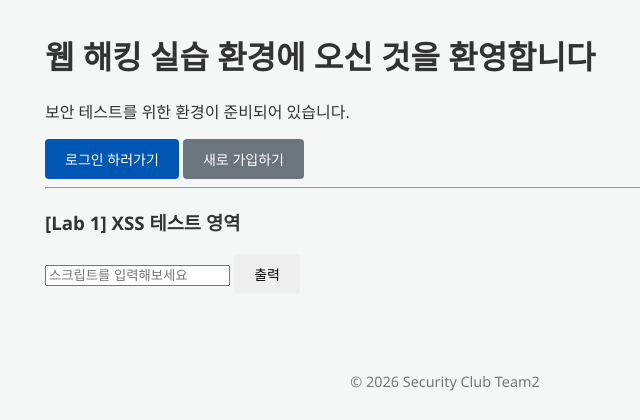
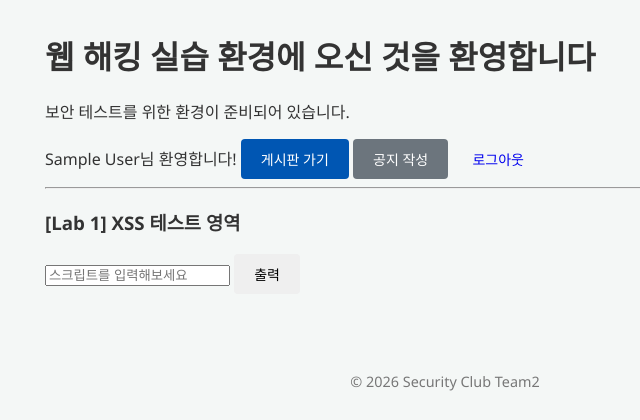
Before and after one commit to kangyeson/Security-Club-Team2, a Flask app: page / in a window 1280 px wide. Shown: the part 56-476 px from the top of the page, without its empty margins (195-835 px from the left). Run offline with Flask 3, Linux system fonts and the light colour scheme; the visitor is signed in with stand-in values (Sample User, id 1).

Commit message:
[Fix] 로그인 후 홈 화면에 환영 메시지, 게시판/로그아웃 버튼 표시
- 로그인 전: 로그인/회원가입 버튼
- 로그인 후: 환영 메시지 + 게시판 가기 + 로그아웃 버튼
- 관리자: 공지 작성 버튼 추가 표시

Co-Authored-By: Claude Sonnet 4.6 <noreply@anthropic.com>

```diff
--- a/templates/index.html
+++ b/templates/index.html
@@ -11,8 +11,17 @@
     <h1>웹 해킹 실습 환경에 오신 것을 환영합니다</h1>
     <p>보안 테스트를 위한 환경이 준비되어 있습니다.</p>
     <div class="auth-buttons">
+        {% if current_user %}
+        <span class="welcome-text">{{ session.get('user_name', current_user) }}님 환영합니다!</span>
+        <a href="{{ url_for('board.board_list') }}" class="btn btn-primary">게시판 가기</a>
+        {% if is_admin %}
+        <a href="{{ url_for('admin.notice_write_page') }}" class="btn btn-secondary">공지 작성</a>
+        {% endif %}
+        <a href="{{ url_for('auth.logout') }}" class="btn btn-outline">로그아웃</a>
+        {% else %}
         <a href="{{ url_for('auth.login') }}" class="btn btn-primary">로그인 하러가기</a>
         <a href="{{ url_for('auth.signup') }}" class="btn btn-secondary">새로 가입하기</a>
+        {% endif %}
     </div>
 </div>
 
```
